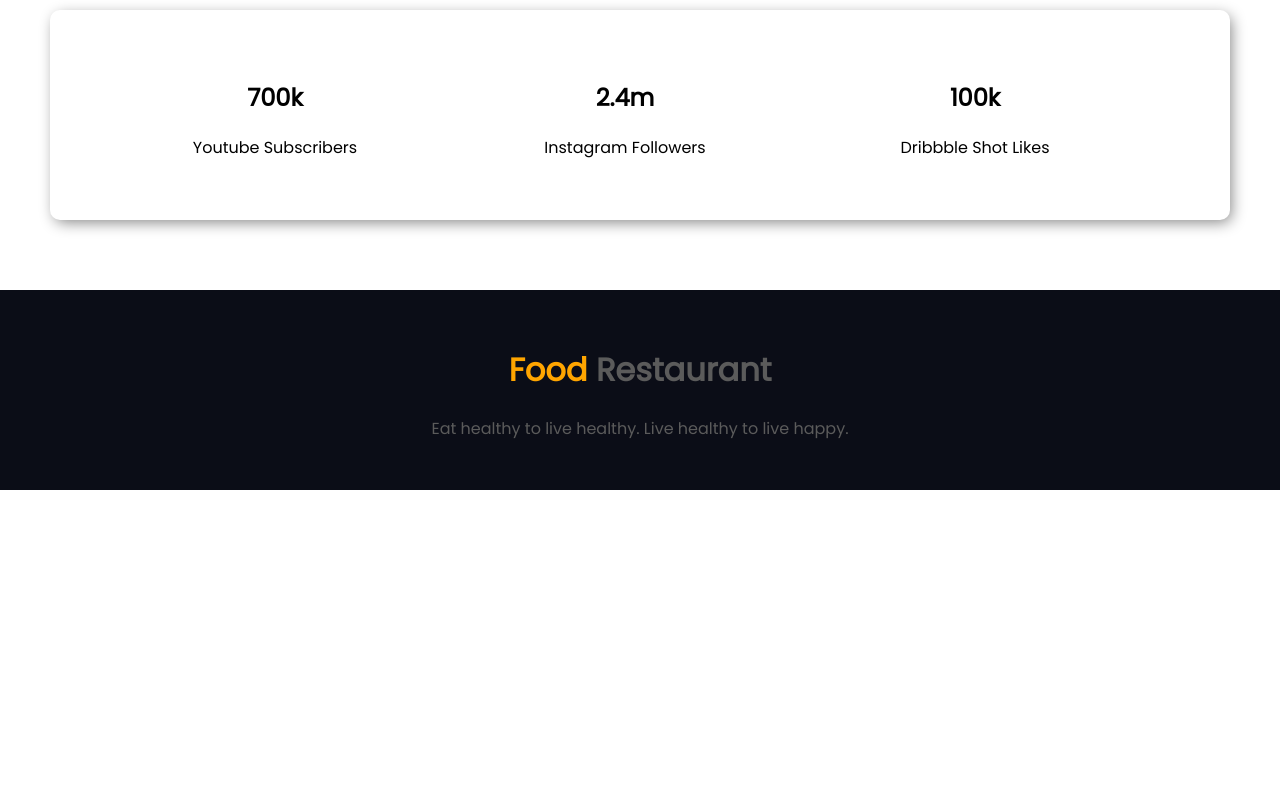
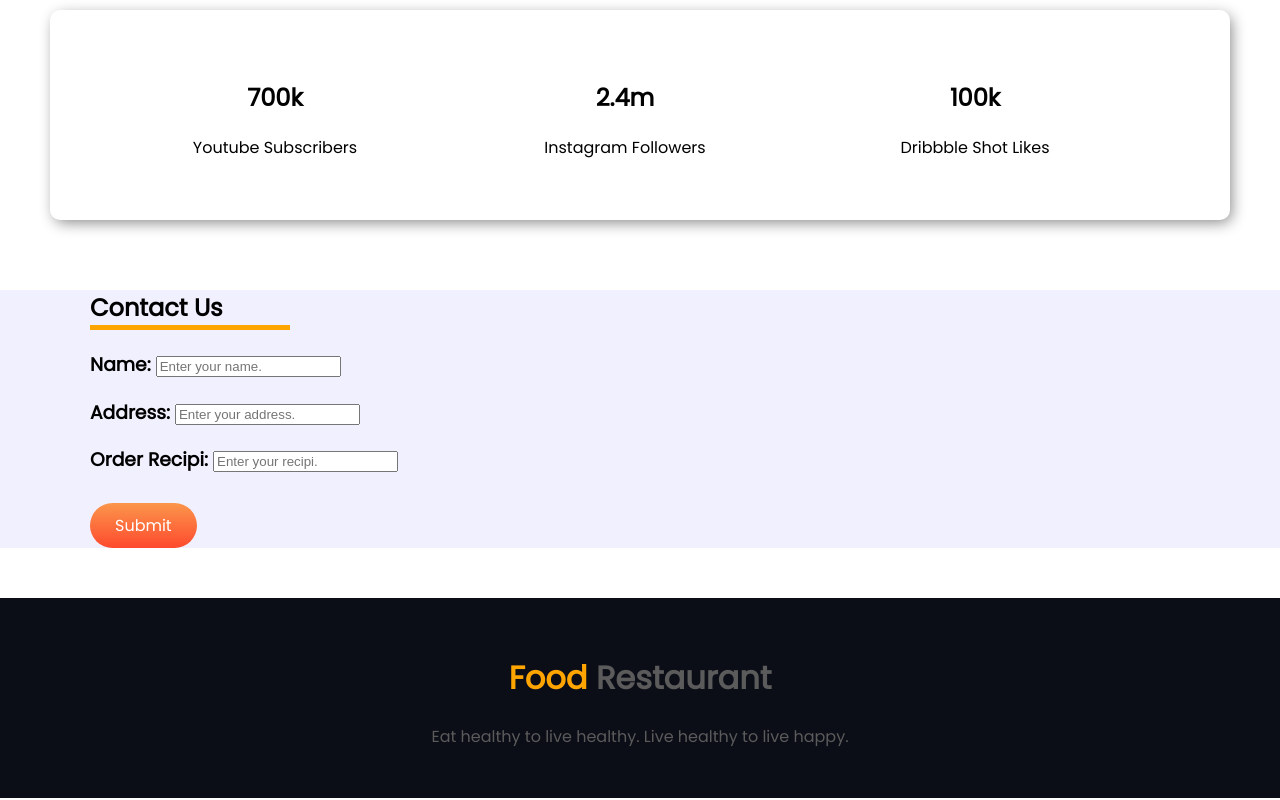
Before and after one commit to MasudSultan4/Food-Restaurant, a plain HTML site: page index.html in a window 1280 px wide. Shown: the part 2216-3016 px from the top of the page. Before the commit the page ends 2708 px from the top, so only its background shows below. Drawn offline with Linux system fonts and the light colour scheme.

Commit message:
add also

```diff
--- a/index.html
+++ b/index.html
@@ -116,6 +116,22 @@
       </div>
     </section>
 
+    <!-- contact form  -->
+
+    <section class="contact-form">
+      <form action="">
+        <h2>Contact Us</h2>
+        <h3>Name: <input type="text" placeholder="Enter your name." /></h3>
+        <h3>
+          Address: <input type="text" placeholder="Enter your address." id="" />
+        </h3>
+        <h3>
+          Order Recipi: <input type="text" placeholder="Enter your recipi." />
+        </h3>
+        <a class="food-btn" href="#">Submit</a>
+      </form>
+    </section>
+
     <!-- Footer section  -->
     <footer>
       <div class="footer-section">
--- a/style.css
+++ b/style.css
@@ -133,6 +133,21 @@ body {
   border-radius: 10px;
 }
 
+/* contact form  */
+section.contact-form {
+  margin-bottom: 50px;
+  background-image: url(img/Frame\ 56.jpg);
+}
+
+section.contact-form form {
+  padding: 0 90px;
+}
+
+section.contact-form h2 {
+  width: 200px;
+  border-bottom: 5px solid orange;
+}
+
 /* Footer section  */
 
 footer {
```
Also changed, not shown: img/Frame 56.jpg (added).
